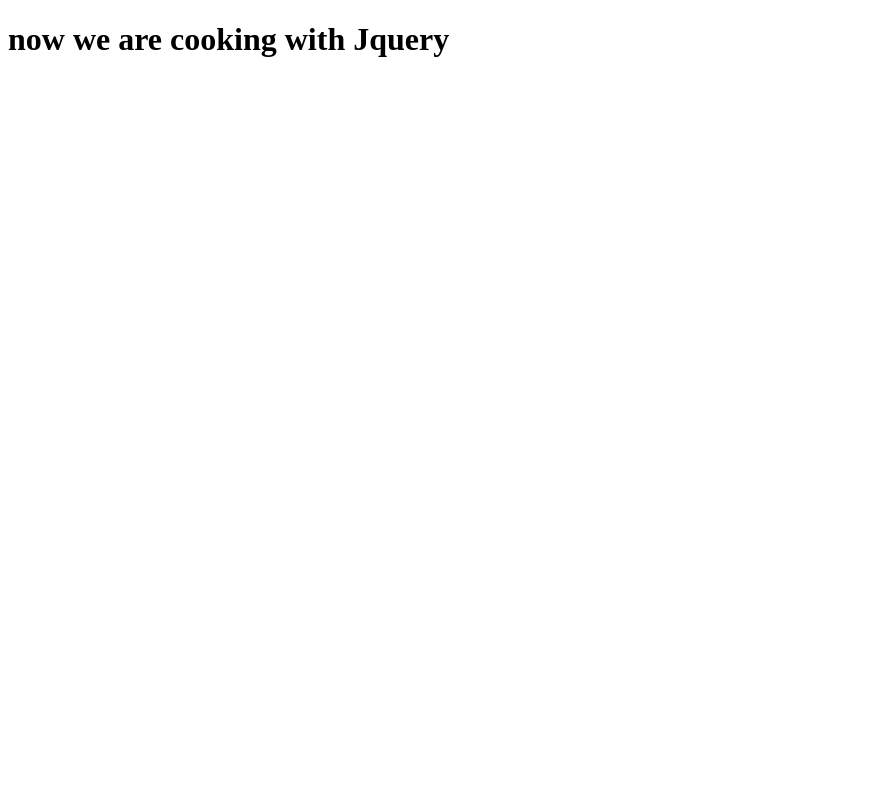
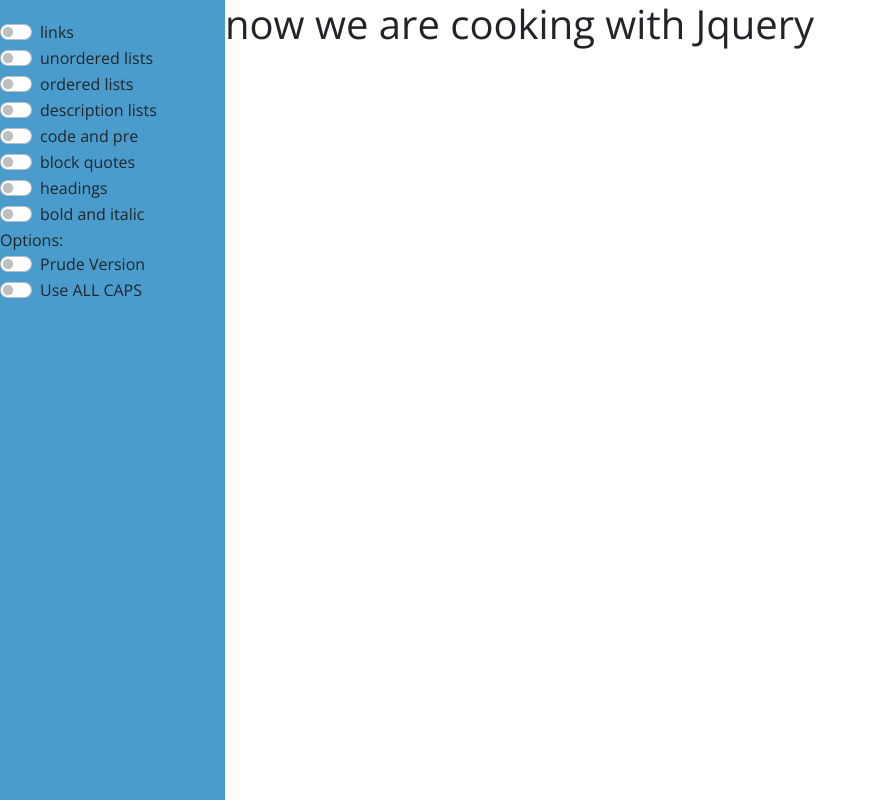
Before and after one commit to JeremyEffinger/dummytextgen, a plain HTML site: page index.html in a window 1280 px wide. Shown: the whole page, without its empty margins (0-877 px from the left). Drawn offline with nearby package versions, Linux system fonts and the light colour scheme.

Commit message:
Added bootstrap and css + radio buttons.

```diff
--- a/index.html
+++ b/index.html
@@ -6,8 +6,126 @@
     <meta name="viewport" content="width=device-width, initial-scale=1.0" />
     <title>Document</title>
     <script src="https://ajax.googleapis.com/ajax/libs/jquery/3.6.0/jquery.min.js"></script>
+    <script
+      src="https://cdn.jsdelivr.net/npm/bootstrap@5.0.2/dist/js/bootstrap.bundle.min.js"
+      integrity="sha384-MrcW6ZMFYlzcLA8Nl+NtUVF0sA7MsXsP1UyJoMp4YLEuNSfAP+JcXn/tWtIaxVXM"
+      crossorigin="anonymous"
+    ></script>
     <script defer src="index.js"></script>
-    <link rel="stylesheet" src="styles.css"></link>
+    <link rel="stylesheet" href="styles.css" />
+    <link
+      href="https://cdn.jsdelivr.net/npm/bootstrap@5.0.2/dist/css/bootstrap.min.css"
+      rel="stylesheet"
+      integrity="sha384-EVSTQN3/azprG1Anm3QDgpJLIm9Nao0Yz1ztcQTwFspd3yD65VohhpuuCOmLASjC"
+      crossorigin="anonymous"
+    />
   </head>
-  <body></body>
+  <body>
+    <div class="generatedContent" id="0"></div>
+    <div class="wrapper">
+      <div class="sidebar">
+        <div class="form-check form-switch">
+          <input
+            class="form-check-input"
+            type="checkbox"
+            id="flexSwitchCheckLinks"
+          />
+          <label class="form-check-label" for="flexSwitchCheckLinks"
+            >links</label
+          >
+        </div>
+        <div class="form-check form-switch">
+          <input
+            class="form-check-input"
+            type="checkbox"
+            id="flexSwitchCheckUnorderedLists"
+          />
+          <label class="form-check-label" for="flexSwitchCheckUnorderedLists"
+            >unordered lists</label
+          >
+        </div>
+        <div class="form-check form-switch">
+          <input
+            class="form-check-input"
+            type="checkbox"
+            id="flexSwitchCheckOrderedLists"
+          />
+          <label class="form-check-label" for="flexSwitchCheckOrderedLists"
+            >ordered lists</label
+          >
+        </div>
+        <div class="form-check form-switch">
+          <input
+            class="form-check-input"
+            type="checkbox"
+            id="flexSwitchCheckDescriptionLists"
+          />
+          <label class="form-check-label" for="flexSwitchCheckDescriptionLists"
+            >description lists</label
+          >
+        </div>
+        <div class="form-check form-switch">
+          <input
+            class="form-check-input"
+            type="checkbox"
+            id="flexSwitchCheckCodeAndPre"
+          />
+          <label class="form-check-label" for="flexSwitchCheckCodeAndPre"
+            >code and pre</label
+          >
+        </div>
+        <div class="form-check form-switch">
+          <input
+            class="form-check-input"
+            type="checkbox"
+            id="flexSwitchCheckBlockQuotes"
+          />
+          <label class="form-check-label" for="flexSwitchCheckBlockQuotes"
+            >block quotes</label
+          >
+        </div>
+        <div class="form-check form-switch">
+          <input
+            class="form-check-input"
+            type="checkbox"
+            id="flexSwitchCheckHeadings"
+          />
+          <label class="form-check-label" for="flexSwitchCheckHeadings"
+            >headings</label
+          >
+        </div>
+        <div class="form-check form-switch">
+          <input
+            class="form-check-input"
+            type="checkbox"
+            id="flexSwitchCheckBoldAndItalic"
+          />
+          <label class="form-check-label" for="flexSwitchCheckBoldAndItalic"
+            >bold and italic</label
+          >
+        </div>
+        <span class="delta">Options:</span>
+        <div class="form-check form-switch">
+          <input
+            class="form-check-input"
+            type="checkbox"
+            id="flexSwitchCheckPrude"
+          />
+          <label class="form-check-label" for="flexSwitchCheckPrude"
+            >Prude Version</label
+          >
+        </div>
+        <div class="form-check form-switch">
+          <input
+            class="form-check-input"
+            type="checkbox"
+            id="flexSwitchCheckAllCaps"
+          />
+          <label class="form-check-label" for="flexSwitchCheckBoldAndItalic"
+            >Use ALL CAPS</label
+          >
+        </div>
+      </div>
+    </div>
+  </body>
 </html>
--- a/index.js
+++ b/index.js
@@ -1,4 +1,4 @@
-const $body = $("body");
+const $generatedContent = $(".generatedContent");
 
 const $h1 = $("<h1></h1>").text("now we are cooking with Jquery");
-$body.prepend($h1);
+$generatedContent.prepend($h1);
--- a/styles.css
+++ b/styles.css
@@ -0,0 +1,34 @@
+@import url("https://fonts.googleapis.com/css2?family=Open+Sans&display=swap");
+
+* {
+  list-style: none;
+  text-decoration: none;
+  margin: 0;
+  padding: 0;
+  box-sizing: border-box;
+  font-family: "Open Sans", sans-serif;
+}
+
+body {
+  background: #f5f6fa;
+}
+
+.generatedContent {
+  position: fixed;
+  left: 225px;
+}
+
+.wrapper .sidebar {
+  background: rgb(73, 156, 204);
+  position: fixed;
+  top: 0;
+  left: 0;
+  width: 225px;
+  height: 100%;
+  padding: 20px 0;
+}
+
+.wrapper .sidebar {
+  margin-bottom: 30px;
+  text-align: left;
+}
```
Also changed, not shown: 1 other file.
